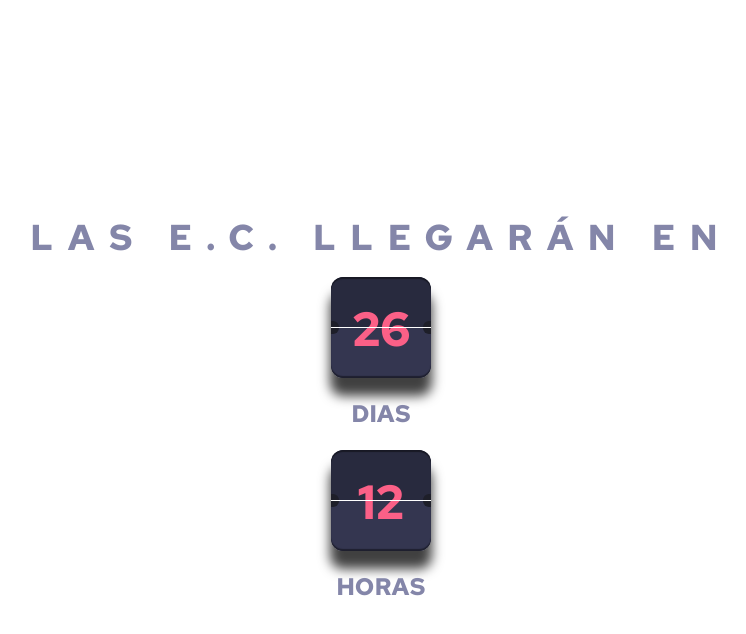
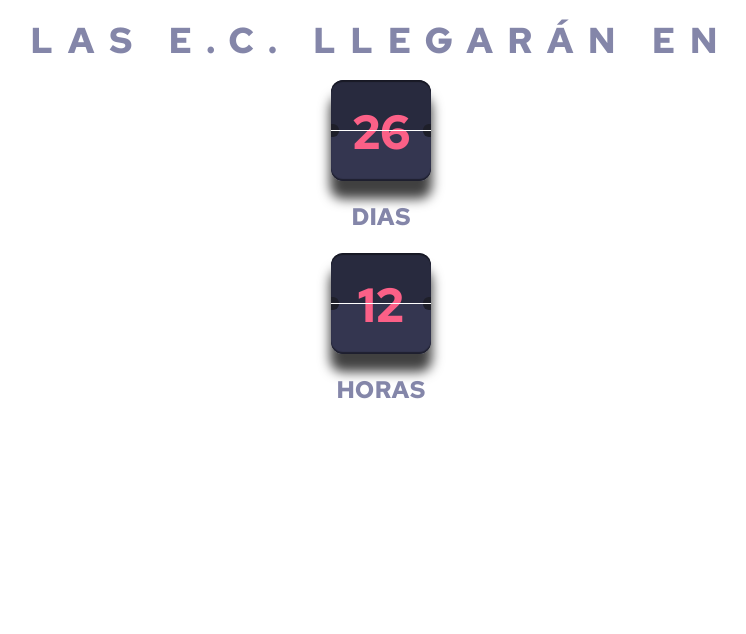
Before and after one commit to GeOnE-357/CountDown, a plain HTML site: page index.html in a window 1280 px wide. Shown: the whole page, without its empty margins (259-1005 px from the left). Drawn offline with nearby package versions, Linux system fonts and the light colour scheme.

Commit message:
Intento de contenido sin márgenes superiores

```diff
--- a/index.html
+++ b/index.html
@@ -7,9 +7,9 @@
 	<script src="https://cdn.tailwindcss.com"></script>
 	<link rel="stylesheet" type="text/css" href="estilo.css">
 </head>
-<body class="relative w-full h-screen m-0 bg-gradient-to-b from-mostlyBlackBlue to-veryDarkBlue
+<body class="relative w-full m-0 bg-gradient-to-b from-mostlyBlackBlue to-veryDarkBlue
     font-redHatText">
-  <section class="w-full h-full flex flex-col gap-0 content-center justify-center">
+  <section class="w-full flex flex-col gap-0 content-center justify-center">
     <div class="mt-[20px] text-xl text-center tracking-[8px] md:text-4xl text-grayishBlue md:tracking-[14px] font-bold">
       LAS E.C. LLEGARÁN EN
     </div>
```
